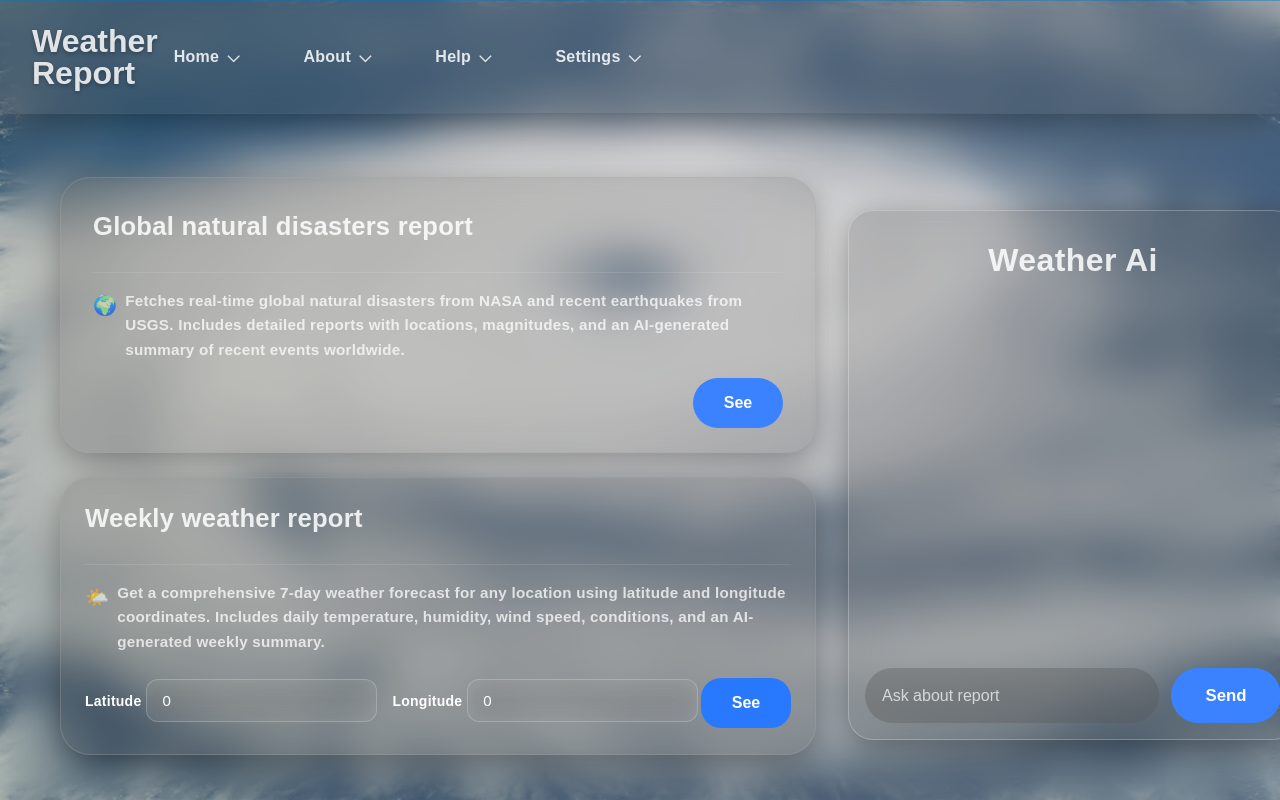
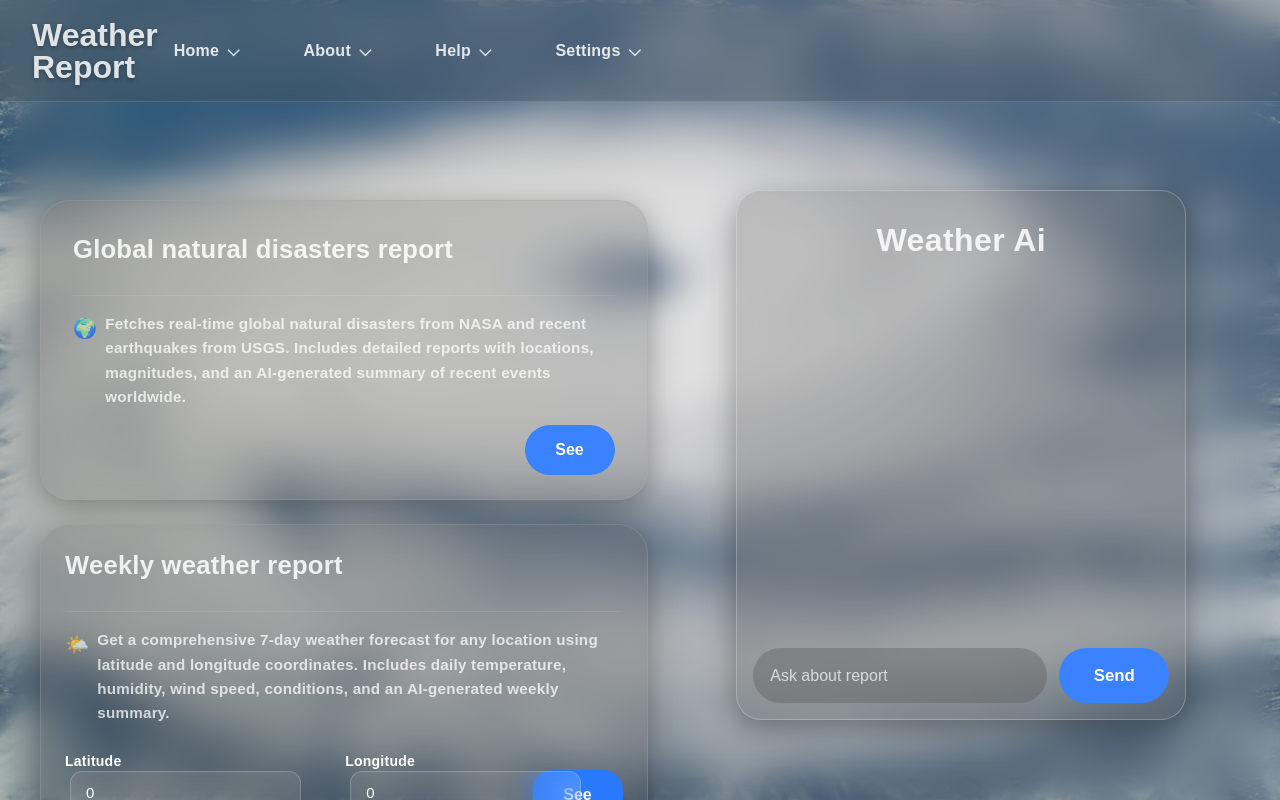
Before and after one commit to coding-cat0-0/weather-report, an Angular app in the folder frontend/: page /weather_report in a window 1280 px wide. Built offline with nearby package versions, Linux system fonts and the light colour scheme; a web font is replaced by a local one.

Commit message:
final push

```diff
--- a/frontend/src/app/signin/signin.component.css
+++ b/frontend/src/app/signin/signin.component.css
@@ -19,6 +19,7 @@ body {
   display: flex;
   justify-content: center;
   align-items: center;
+  overflow-y: hidden;
 }
 
 /* Glass Effect Container */
--- a/frontend/src/app/signup/signup.component.css
+++ b/frontend/src/app/signup/signup.component.css
@@ -19,6 +19,7 @@ body {
   display: flex;
   justify-content: center;
   align-items: center;
+  overflow-y: hidden;
 }
 
 
--- a/frontend/src/app/weather-alerts/weather-alerts.component.html
+++ b/frontend/src/app/weather-alerts/weather-alerts.component.html
@@ -23,11 +23,11 @@
     <div *ngIf="expanded" class="content">
         <h4>Weather Report</h4>
   <div class="weather-card" *ngFor="let day of report">
-    <p><strong>Date:</strong> {{ day.date | date:'fullDate'}}</p>
-    <p><strong>Temp:</strong> {{ day.temperature }}°C</p>
-    <p><strong>Humidity:</strong> {{ day.humidity }}%</p>
-    <p><strong>Wind:</strong> {{ day.wind_speed }} m/s</p>
-    <p><strong>Condition:</strong> {{ day.description }}</p>
+    <p><strong>Date:</strong> {{ day.date | date:'fullDate' }}</p>
+    <p><strong>Max Temp:</strong> {{ day.max_temp }}°C</p>
+    <p><strong>Min Temp:</strong> {{ day.min_temp }}°C</p>
+    <p><strong>Condition Code:</strong> {{ day.weather_code }}</p>
+
   </div>
         <h4>Summary</h4>
         <p>{{summary}}</p>
--- a/frontend/src/app/weather-report/weather-report.component.css
+++ b/frontend/src/app/weather-report/weather-report.component.css
@@ -2,6 +2,7 @@
   display: block;
   position: relative;
   width: 100%;
+  padding-top: 0;
   min-height: 100vh;
   z-index: 1;
   padding-top: 120px;
@@ -10,30 +11,24 @@
 /* Glassy Header */
 header {
   background: rgba(70, 70, 70, 0.22);
-  backdrop-filter: blur(14px) !important;
-  -webkit-backdrop-filter: blur(14px) !important;
-  padding: 1.5rem 2rem !important;
-  border-radius: 0 !important;
-  border: 1px solid rgba(0, 119, 190, 0.4) !important;
-  border-left: none !important;
-  border-right: none !important;
-  box-shadow: 0 8px 32px rgba(0, 0, 0, 0.35) !important;
-  margin: 0 !important;
-  margin-top: 0 !important;
-  transition: 0.25s ease-in-out !important;
-  position: fixed !important;
-  top: 0 !important;
-  left: 0 !important;
-  right: 0 !important;
-  z-index: 100 !important;
-  display: flex !important;
-  flex-direction: row !important;
-  justify-content: space-between !important;
-  align-items: center !important;
-  width: 100% !important;
-  box-sizing: border-box !important;
-  visibility: visible !important;
-  opacity: 1 !important;
+  backdrop-filter: blur(14px);
+  -webkit-backdrop-filter: blur(14px);
+
+  position: fixed;
+  top: 0;
+  left: 0;
+  width: 100%;
+  z-index: 1000;
+
+  display: flex;
+  justify-content: space-between;
+  align-items: center;
+
+  height: 102px; /* <- fixed height = no more accidental spacing */
+  padding: 0 2rem; /* horizontal only */
+  box-sizing: border-box;
+
+  border-bottom: 1px solid rgba(255,255,255,0.12);
 }
 
 header h1 {
@@ -61,7 +56,6 @@ header nav {
   position: static !important;
   display: block !important;
   width: auto !important;
-  visibility: visible !important;
   opacity: 1 !important;
 }
 
@@ -110,37 +104,41 @@ nav ul li a:hover .arrow {
   transform: rotate(180deg);
 }
 
-
-.weather-dashbord {
-  display: flex;
-  flex-direction: column;
-  width: 100%;
-  padding: 70px 60px 40px;
+.page-container {
+  height: 100vh;
+  overflow-y: auto;
+  overflow-x: hidden;
+  margin-bottom: 40px;
 }
 
+
+
 .content-wrapper {
+  padding-left: 0 !important;
+  margin-left: 0 !important;
+  justify-content: center !important;
+  gap: 25px !important;
+  /* spacing between left/right columns */
   display: flex;
   flex-direction: row;
-  gap: 20px;
   align-items: flex-start;
 }
 
-.header-section {
-  width: 100%;
-  margin-bottom: 20px;
-}
+
 
 .left-column {
+  margin-left: 40px;
+  margin-top: 80px;
   display: flex;
   flex-direction: column;
-  flex: 3;
+  flex: 1;
   gap: 24px;
 }
 
 .right-column {
   display: flex;
   flex-direction: column;
-  flex: 2;
+  flex: 1;
 }
 
 .animate-block {
@@ -150,20 +148,19 @@ nav ul li a:hover .arrow {
 }
 
 .first-block {
-  margin-top: -13px;
-  width: 100%;
+  margin-top: 0;
 }
 
 .second-block {
-  width: 100%;
-  margin-bottom: 350px;
+  margin-bottom: 0;
 }
 
 .third-block {
-  margin-top: -50px;
-  width: 100%;
-  margin-right: 60px;
+  margin-top: 0;
+  margin-right: 0;
+  margin-bottom: 90px !important;
 }
+
 
 .animate-block:hover {
   transform: scale(1.05);
--- a/frontend/src/app/weather-report/weather-report.component.html
+++ b/frontend/src/app/weather-report/weather-report.component.html
@@ -1,3 +1,5 @@
+<div class="page-container">
+
   <header>
     <h1>Weather Report</h1>
     <nav>
@@ -9,8 +11,8 @@
       </ul>
     </nav>
   </header>
-<div class="weather-dashbord" @pageFadeSlide>
 
+  <div class="weather-dashboard" @pageFadeSlide>
 
     <div class="content-wrapper">
       <div class="left-column">
@@ -31,3 +33,5 @@
     </div>
 
   </div>
+
+</div>
--- a/frontend/src/styles.css
+++ b/frontend/src/styles.css
@@ -7,8 +7,8 @@
 
 .background-image {
   background-image: url("assets/bg.jpg");
-  background-size: 100%;
-  background-position: top-center;
+  background-size: cover;
+  background-position: top center;
   background-repeat: no-repeat;
   position: fixed;
   top: 0;
@@ -16,17 +16,36 @@
   width: 100vw;
   height: 100vh;
   z-index: -2;
-  overflow: hidden;
+}
+::-webkit-scrollbar {
+  width: 8px;
+}
+
+::-webkit-scrollbar-track {
+  background: rgba(255, 255, 255, 0.05); /* subtle transparent track */
+  backdrop-filter: blur(4px);
+  border-radius: 10px;
+}
+
+::-webkit-scrollbar-thumb {
+  background: rgba(255, 255, 255, 0.25); /* soft frosted thumb */
+  backdrop-filter: blur(8px);
+  border-radius: 10px;
+}
+
+::-webkit-scrollbar-thumb:hover {
+  background: rgba(255, 255, 255, 0.35); /* slightly brighter on hover */
 }
 
 html,
 body {
   margin: 0;
   padding: 0;
-  height: 100%;
+
   overflow: hidden;
   /*font-family: 'Open Sauce Two', sans-serif !important;*/
 }
+
 * {
   font-family: 'Open Sauce Two', sans-serif !important;
 }
```
Also changed, not shown: 2 other files (tests, documents, lock files or other folders). Lines whose indentation alone changed are shown as unchanged.
